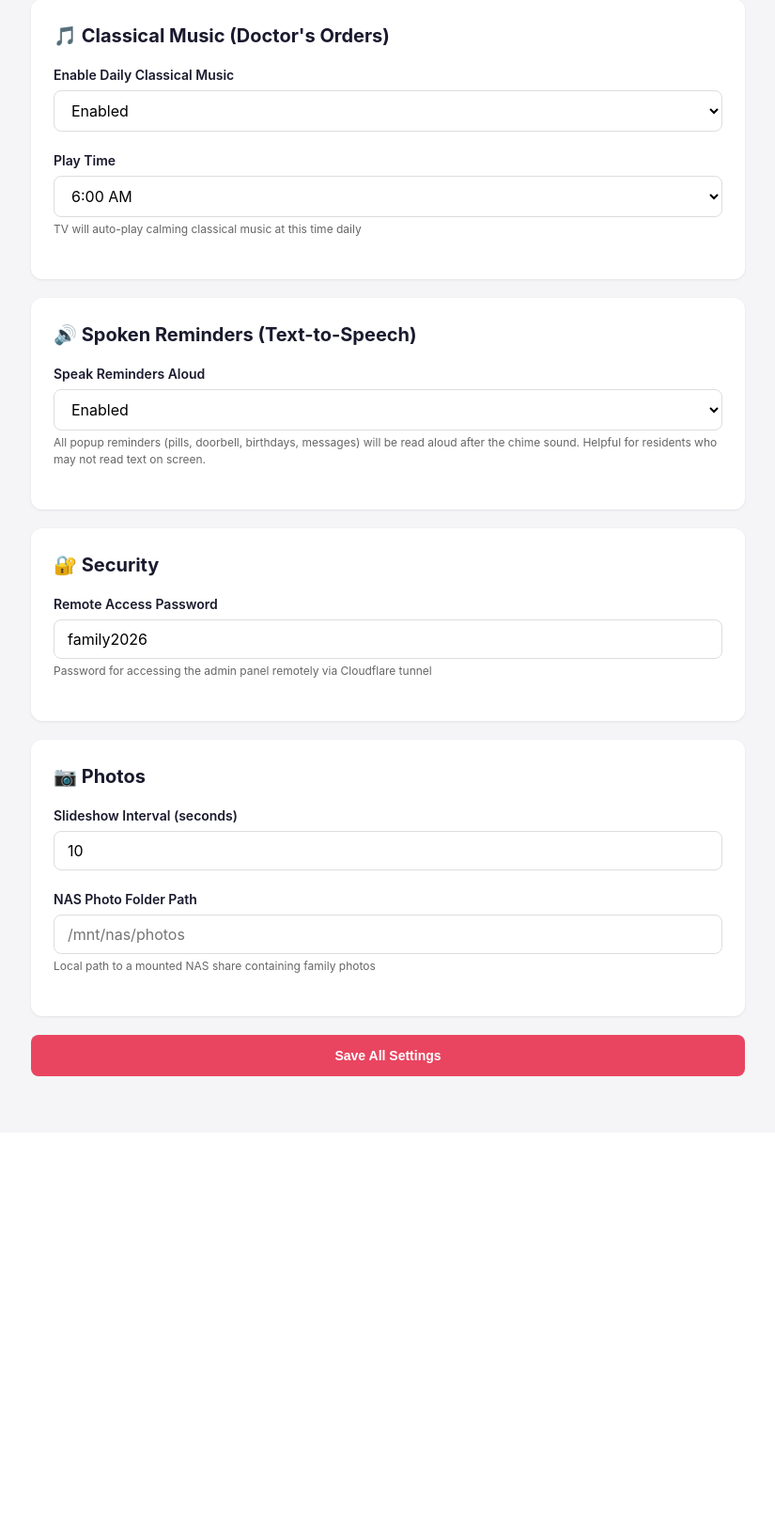
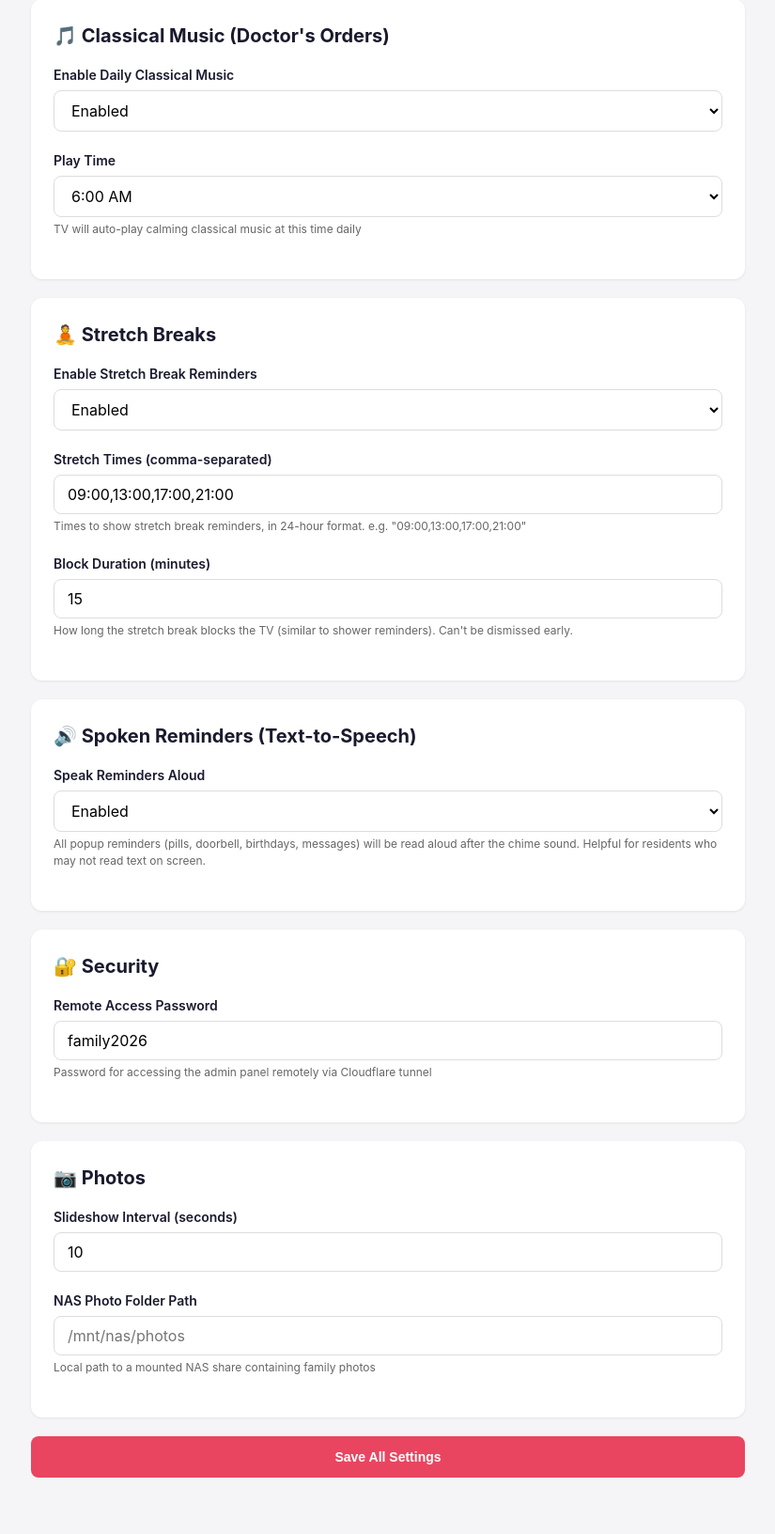
Before and after one commit to sandbreak80/senior-tv, a Flask app: page /admin/settings in a window 1280 px wide. Shown: the part 2543-4175 px from the top of the page at 94% size, without its empty margins (227-1052 px from the left). Before the commit the page ends 3688 px from the top, so only its background shows below. Run offline with Flask 3, Linux system fonts and the light colour scheme; data comes from the database, SQL or seed files in the repository; data that the repository does not hold is empty; some libraries are stand-ins or nearby versions.

Commit message:
feat: inactivity alerts, stretch break settings, AJAX channels, UI fixes
- Add inactivity health check: flags in /api/health when no activity
  for 4+ hours during daytime (8am-10pm), configurable threshold
- Add stretch break admin settings: enable/disable, configurable times
  and block duration, auto-syncs pill record behind the scenes
- Stretch breaks hidden from pills page, excluded from dashboard pill
  counts, use yoga icon instead of pill icon on home screen and overlay
- Move random import to function top in api_daily_digest (lint fix)
- Fix selected item glow clipping: replace external box-shadow with
  inset glow, remove transform:scale from all selected states, add
  padding to scroll containers
- Fix category tab initial selection: start on active tab not first item
- Fix URL encoding for category names with '+' (News + Opinion)
- Add AJAX category switching on Live TV: instant channel updates
  without full page reload, URL updates via pushState
- Add /api/live-channels JSON endpoint for AJAX channel fetching
- Expose refreshNavItems globally for post-AJAX navigation refresh

Co-Authored-By: Claude Opus 4.6 (1M context) <noreply@anthropic.com>

```diff
--- a/config.py
+++ b/config.py
@@ -29,4 +29,8 @@ DEFAULTS = {
     "immich_api_key": "",
     "admin_password": "family2026",
     "tts_enabled": "1",
+    "inactivity_alert_hours": "4",
+    "stretch_enabled": "1",
+    "stretch_times": "09:00,13:00,17:00,21:00",
+    "stretch_duration": "15",
 }
--- a/scheduler.py
+++ b/scheduler.py
@@ -4,7 +4,7 @@ import queue
 import threading
 from datetime import datetime
 from apscheduler.schedulers.background import BackgroundScheduler
-from models import get_pills, log_pill_acknowledgment
+from models import get_pills, log_pill_acknowledgment, get_setting
 
 # Global event queue for SSE — bounded to prevent memory growth
 reminder_queue = queue.Queue(maxsize=50)
@@ -64,10 +64,22 @@ def trigger_reminder(pill, scheduled_time):
             "triggered_at": datetime.now().isoformat(),
         }
 
-    # Blocking reminders: shower time and stretch breaks — 15 minutes, can't dismiss
+    # Blocking reminders: shower time and stretch breaks — can't dismiss
     name_lower = pill["name"].lower()
     is_blocking = "shower" in name_lower or "stretch" in name_lower
     is_shower = "shower" in name_lower
+    is_stretch = "stretch" in name_lower
+
+    # Stretch duration is configurable via admin settings
+    if is_stretch:
+        try:
+            block_minutes = int(get_setting("stretch_duration") or "15")
+        except (ValueError, TypeError):
+            block_minutes = 15
+    elif is_blocking:
+        block_minutes = 15
+    else:
+        block_minutes = 0
 
     event_data = {
         "type": "pill_reminder",
@@ -79,8 +91,8 @@ def trigger_reminder(pill, scheduled_time):
         "reminder_type": pill["reminder_type"],
         "reminder_media": pill["reminder_media"],
         "reminder_message": pill["reminder_message"] or f"Time to take your {pill['name']}!",
-        "block_minutes": 15 if is_blocking else 0,
-        "icon": "🚿" if is_shower else ("🧘" if "stretch" in name_lower else "💊"),
+        "block_minutes": block_minutes,
+        "icon": "🚿" if is_shower else ("🧘" if is_stretch else "💊"),
     }
     try:
         reminder_queue.put_nowait(event_data)
@@ -163,7 +175,15 @@ def get_next_pill_info():
         ampm = "AM" if h_int < 12 else "PM"
         h_12 = h_int % 12 or 12
         display_time = f"{h_12}:{m} {ampm}"
-        return {"name": next_pill, "time": display_time}
+        # Use appropriate icon based on type
+        name_lower = next_pill.lower()
+        if "stretch" in name_lower:
+            icon = "🧘"
+        elif "shower" in name_lower:
+            icon = "🚿"
+        else:
+            icon = "💊"
+        return {"name": next_pill, "time": display_time, "icon": icon}
     return None
 
 
--- a/server.py
+++ b/server.py
@@ -803,8 +803,36 @@ def tv_live():
     category = request.args.get("category")
     channels, error = pluto_tv.get_channels(category_filter=category)
     categories, _ = pluto_tv.get_categories()
+    # Add URL-safe slug for each category (preserves '+' as %2B)
+    from urllib.parse import quote
+    for cat in categories:
+        cat["slug"] = quote(cat["name"], safe="")
     return render_template("tv/live.html", channels=channels, categories=categories,
                            selected_category=category, error=error)
+
+
+@app.route("/api/live-channels")
+def api_live_channels():
+    """JSON endpoint for AJAX category switching on Live TV page."""
+    import pluto_tv
+    category = request.args.get("category") or None
+    channels, error = pluto_tv.get_channels(category_filter=category)
+    if error:
+        return jsonify({"error": str(error), "channels": []})
+    result = []
+    for ch in channels:
+        prog = ch.get("current_program")
+        result.append({
+            "id": ch["id"],
+            "name": ch["name"],
+            "logo": ch.get("logo", ""),
+            "number": ch.get("number", 0),
+            "current_program": {
+                "title": prog["title"],
+                "description": prog.get("description", ""),
+            } if prog else None,
+        })
+    return jsonify({"channels": result})
 
 
 @app.route("/tv/live/play/<channel_id>")
@@ -1210,8 +1238,9 @@ def admin_dashboard():
         except Exception:
             pass
 
-    # Pill adherence
+    # Pill adherence — exclude stretch breaks (managed in Settings, not pills)
     pill_adherence = models.get_pill_adherence_today()
+    pill_adherence = [e for e in pill_adherence if "stretch" not in e.get("pill_name", "").lower()]
     pill_summary = {"taken": 0, "missed": 0, "pending": 0, "total": 0}
     for entry in pill_adherence:
         pill_summary[entry["status"]] += 1
@@ -1460,6 +1489,8 @@ def api_take_screenshot():
 @app.route("/admin/pills")
 def admin_pills():
     pills = models.get_pills()
+    # Hide stretch breaks — managed via Settings page, not here
+    pills = [p for p in pills if "stretch" not in p["name"].lower()]
     for pill in pills:
         pill["schedule_times_display"] = ", ".join(json.loads(pill["schedule_times"]))
         days = json.loads(pill["schedule_days"])
@@ -1760,10 +1791,45 @@ def admin_settings():
                      "immich_url", "immich_api_key", "immich_album_id",
                      "admin_password",
                      "classical_music_enabled", "classical_music_hour",
-                     "tts_enabled"]:
+                     "tts_enabled",
+                     "stretch_enabled", "stretch_times", "stretch_duration"]:
             val = request.form.get(key)
             if val is not None:
                 models.set_setting(key, val)
+
+        # Sync stretch break pill from settings
+        stretch_enabled = request.form.get("stretch_enabled", "0")
+        stretch_times = request.form.get("stretch_times", "09:00,13:00,17:00,21:00")
+        stretch_duration = request.form.get("stretch_duration", "15")
+        times_list = [t.strip() for t in stretch_times.split(",") if t.strip()]
+
+        # Find existing stretch pill
+        with models.get_db_safe() as db:
+            stretch_pill = db.execute(
+                "SELECT * FROM pills WHERE LOWER(name) LIKE '%stretch%'"
+            ).fetchone()
+            stretch_pill = dict(stretch_pill) if stretch_pill else None
+
+        if stretch_enabled == "1":
+            if stretch_pill:
+                models.update_pill(stretch_pill["id"], {
+                    "schedule_times": times_list,
+                    "instructions": f"Time to stand up and stretch! ({stretch_duration} min)",
+                    "enabled": 1,
+                })
+            else:
+                models.create_pill({
+                    "name": "Stretch Break",
+                    "dosage": "",
+                    "instructions": f"Time to stand up and stretch! ({stretch_duration} min)",
+                    "schedule_times": times_list,
+                    "schedule_days": ["mon", "tue", "wed", "thu", "fri", "sat", "sun"],
+                    "enabled": 1,
+                })
+        else:
+            if stretch_pill:
+                models.update_pill(stretch_pill["id"], {"enabled": 0})
+
         return redirect("/admin/settings")
     settings = {}
     for key in config.DEFAULTS:
@@ -2159,6 +2225,7 @@ def api_immich_slideshow():
 @app.route("/api/daily-digest")
 def api_daily_digest():
     """Get this day in history and a daily quote."""
+    import random
     digest = {}
 
     # This Day in History (Wikipedia)
@@ -2172,7 +2239,6 @@ def api_daily_digest():
         if resp.status_code == 200:
             events = resp.json().get("selected", [])
             if events:
-                import random
                 event = random.choice(events[:10])
                 digest["history"] = {
                     "year": event.get("year", ""),
@@ -2313,6 +2379,41 @@ def api_health():
     except Exception:
         pass
 
+    # Inactivity
+    try:
+        last_activity = models.get_last_activity_time()
+        threshold_hours = int(get_setting_or_default("inactivity_alert_hours", "4"))
+        now = datetime.now()
+        is_daytime = 8 <= now.hour < 22
+
+        if last_activity:
+            last_dt = datetime.fromisoformat(last_activity)
+            hours_idle = round((now - last_dt).total_seconds() / 3600, 1)
+            if is_daytime:
+                inactivity_ok = hours_idle < threshold_hours
+            else:
+                inactivity_ok = True
+            health["checks"]["inactivity"] = {
+                "ok": inactivity_ok,
+                "hours_idle": hours_idle,
+                "last_activity": last_activity,
+                "threshold_hours": threshold_hours,
+            }
+        else:
+            health["checks"]["inactivity"] = {
+                "ok": not is_daytime,
+                "hours_idle": None,
+                "last_activity": None,
+                "threshold_hours": threshold_hours,
+            }
+    except Exception:
+        health["checks"]["inactivity"] = {
+            "ok": True,
+            "hours_idle": None,
+            "last_activity": None,
+            "threshold_hours": 4,
+        }
+
     # Overall
     all_ok = all(c.get("ok", True) for c in health["checks"].values())
     health["status"] = "ok" if all_ok else "degraded"
--- a/templates/admin/settings.html
+++ b/templates/admin/settings.html
@@ -145,6 +145,27 @@
     </div>
 
     <div class="card">
+        <h2>🧘 Stretch Breaks</h2>
+        <div class="form-group">
+            <label for="stretch_enabled">Enable Stretch Break Reminders</label>
+            <select id="stretch_enabled" name="stretch_enabled">
+                <option value="1" {% if settings.stretch_enabled != '0' %}selected{% endif %}>Enabled</option>
+                <option value="0" {% if settings.stretch_enabled == '0' %}selected{% endif %}>Disabled</option>
+            </select>
+        </div>
+        <div class="form-group">
+            <label for="stretch_times">Stretch Times (comma-separated)</label>
+            <input type="text" id="stretch_times" name="stretch_times" value="{{ settings.stretch_times }}" placeholder="09:00,13:00,17:00,21:00">
+            <div class="hint">Times to show stretch break reminders, in 24-hour format. e.g. "09:00,13:00,17:00,21:00"</div>
+        </div>
+        <div class="form-group">
+            <label for="stretch_duration">Block Duration (minutes)</label>
+            <input type="number" id="stretch_duration" name="stretch_duration" value="{{ settings.stretch_duration }}" min="1" max="60" placeholder="15">
+            <div class="hint">How long the stretch break blocks the TV (similar to shower reminders). Can't be dismissed early.</div>
+        </div>
+    </div>
+
+    <div class="card">
         <h2>🔊 Spoken Reminders (Text-to-Speech)</h2>
         <div class="form-group">
             <label for="tts_enabled">Speak Reminders Aloud</label>
--- a/templates/tv/home.html
+++ b/templates/tv/home.html
@@ -21,7 +21,7 @@
                         <span>{{ weather_icon }} {{ weather.temp }} {{ weather.condition }}</span>
                     </div>
                     {% if next_pill %}
-                    <div class="pill-status has-pill">💊 {{ next_pill.name }} at {{ next_pill.time }}</div>
+                    <div class="pill-status has-pill">{{ next_pill.icon }} {{ next_pill.name }} at {{ next_pill.time }}</div>
                     {% endif %}
                     {% if next_event %}
                     <div class="home-next-event">📅 {{ next_event.title }}</div>
```
Also changed, not shown: static/css/tv.css (+4 -11 lines), static/js/tv.js (+10 -1 lines), templates/tv/live.html (+75 -1 lines).
